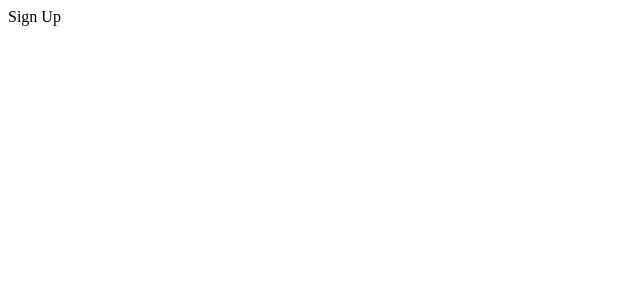
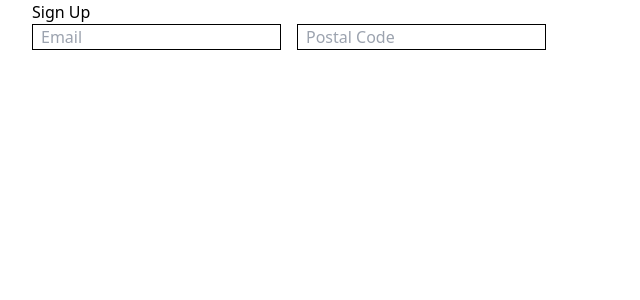
Before and after one commit to bryanbrotonel/Patchwork-Foods, a React (Vite) app: page / in a window 1280 px wide. Shown: the top 300 px of the page, without its empty margins (0-640 px from the left). Built offline with nearby package versions, Linux system fonts and the light colour scheme.

Commit message:
Added sign up page test

```diff
--- a/package.json
+++ b/package.json
@@ -28,6 +28,7 @@
   },
   "homepage": "https://github.com/bryanbrotonel/Patchwork-Foods#readme",
   "devDependencies": {
+    "@parcel/transformer-sass": "^2.7.0",
     "@testing-library/jest-dom": "^5.16.5",
     "@testing-library/react": "^13.4.0",
     "@types/jest": "^29.0.0",
@@ -45,6 +46,7 @@
   "dependencies": {
     "react": "^18.2.0",
     "react-dom": "^18.2.0",
+    "ts-node": "^10.9.1",
     "typescript": "^4.8.3"
   }
 }
--- a/src/App.tsx
+++ b/src/App.tsx
@@ -1,7 +1,9 @@
-import React from 'react';
+import React, { useState } from 'react';
 import SignUp from './pages/SignUp';
 
 function App() {
+  const [cart, setCart] = useState([]);
+
   return <SignUp />;
 }
 
--- /dev/null
+++ b/src/index.scss
@@ -0,0 +1,3 @@
+@tailwind base;
+@tailwind components;
+@tailwind utilities;
--- a/src/index.tsx
+++ b/src/index.tsx
@@ -3,6 +3,8 @@ import { createRoot } from 'react-dom/client';
 
 import App from './App';
 
+import './index.scss';
+
 const root = createRoot(document.getElementById('app')!);
 
 root.render(<App />);
--- a/src/pages/SignUp.tsx
+++ b/src/pages/SignUp.tsx
@@ -1,7 +1,34 @@
-import React from "react";
+import React from 'react';
 
 function SignUp() {
-  return <div>Sign Up</div>;
+  const [email, setEmail] = React.useState('');
+  const [postalCode, setPostalCode] = React.useState('');
+
+  return (
+    <div className="mx-8">
+      <h1>Sign Up</h1>
+      <form className="space-x-4">
+        <input
+          className="border border-black px-2"
+          value={email}
+          placeholder="Email"
+          onChange={(event) => setEmail(event.target.value)}
+          type="email"
+          name="email"
+          data-testid="email"
+          id="email"
+        />
+        <input
+          className="border border-black px-2"
+          value={postalCode}
+          placeholder="Postal Code"
+          onChange={(event) => setPostalCode(event.target.value)}
+          type="text"
+          data-testid="postalCode"
+        />
+      </form>
+    </div>
+  );
 }
 
 export default SignUp;
```
Also changed, not shown: .postcssrc (added), tailwind.config.js (renamed from tailwind.config.ts), 2 other files (tests, documents, lock files or other folders).
